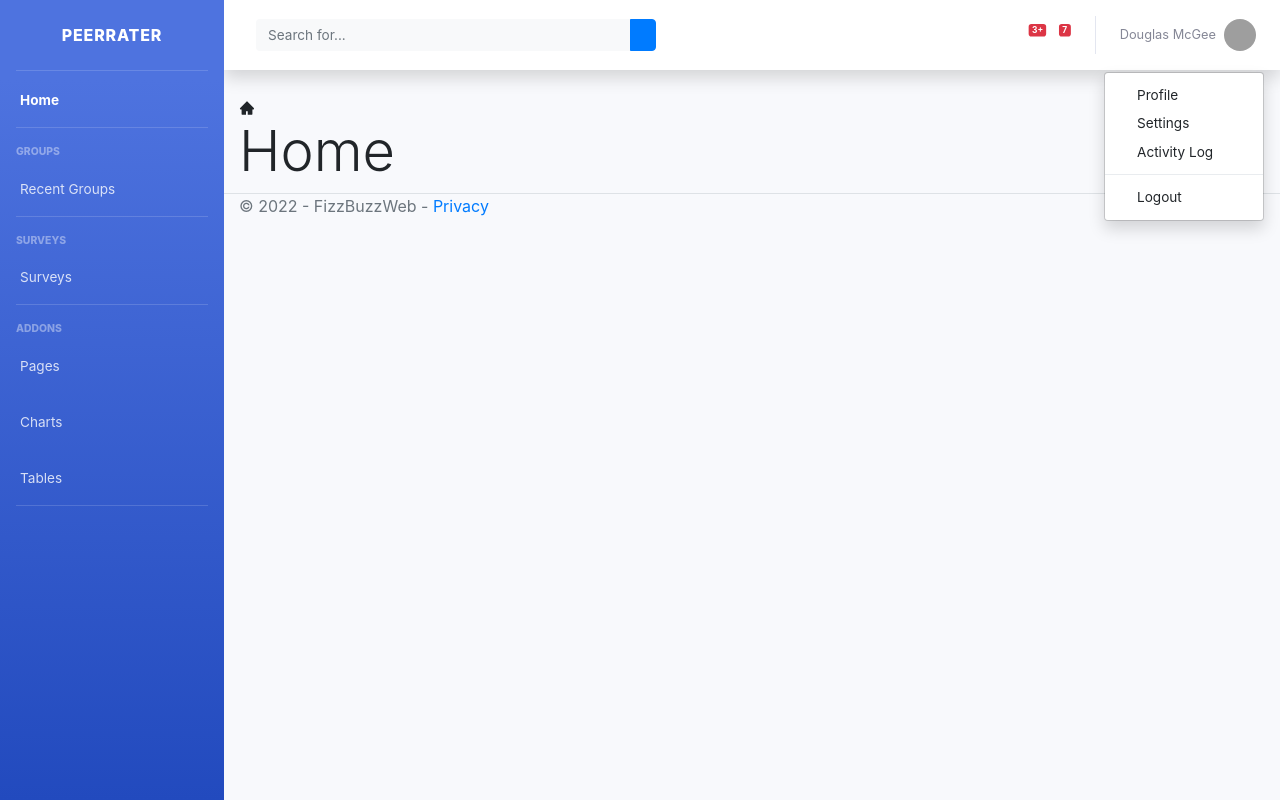
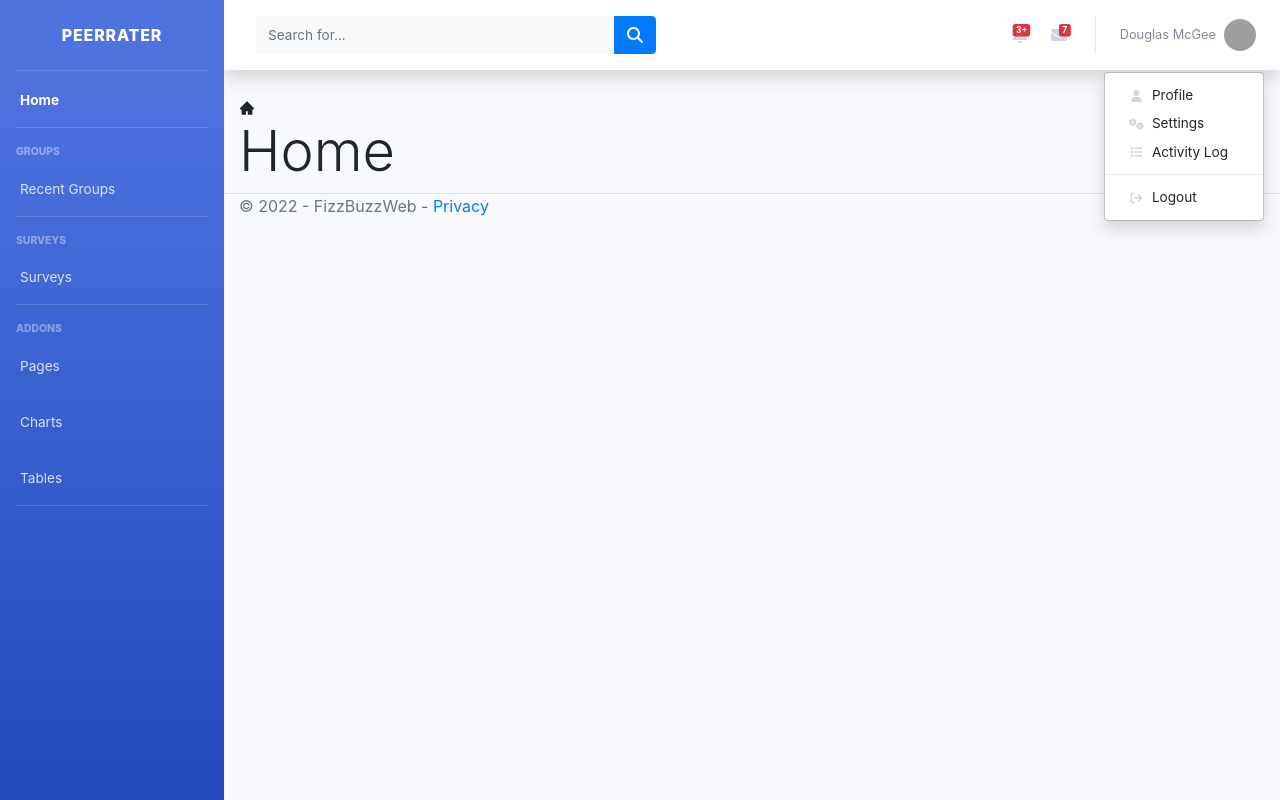
Before and after one commit to mark-p7/Frontend-Team-PeerRater, a React (Create React App) app: page / in a window 1280 px wide. Both pictures are taken after a click on the button "Douglas McGee". Built offline with nearby package versions, Linux system fonts and the light colour scheme; grey boxes are pictures that could not be loaded.

Commit message:
Add fontawesome icons

```diff
--- a/package.json
+++ b/package.json
@@ -3,6 +3,10 @@
   "version": "0.1.0",
   "private": true,
   "dependencies": {
+    "@fortawesome/fontawesome-svg-core": "^1.3.0",
+    "@fortawesome/free-regular-svg-icons": "^6.0.0",
+    "@fortawesome/free-solid-svg-icons": "^6.0.0",
+    "@fortawesome/react-fontawesome": "^0.1.17",
     "@testing-library/jest-dom": "^5.16.2",
     "@testing-library/react": "^12.1.3",
     "@testing-library/user-event": "^13.5.0",
--- a/src/components/NavBar.js
+++ b/src/components/NavBar.js
@@ -1,5 +1,16 @@
 import React from 'react';
 import { Link } from 'react-router-dom';
+import { FontAwesomeIcon } from '@fortawesome/react-fontawesome'
+import {
+    faSearch,
+    faBars,
+    faBell,
+    faFileAlt,
+    faEnvelope,
+    faUser,
+    faCogs,
+    faList, faSignOut
+} from '@fortawesome/free-solid-svg-icons'
 const NavBar = () => (
       <>
           {/* Topbar */}
@@ -9,7 +20,7 @@ const NavBar = () => (
                   id="sidebarToggleTop"
                   className="btn btn-link d-md-none rounded-circle mr-3"
               >
-                  <i className="fa fa-bars" />
+                  <FontAwesomeIcon icon={faBars} />
               </button>
               {/* Topbar Search */}
               <form className="d-none d-sm-inline-block form-inline mr-auto ml-md-3 my-2 my-md-0 mw-100 navbar-search">
@@ -23,7 +34,7 @@ const NavBar = () => (
                       />
                       <div className="input-group-append">
                           <button className="btn btn-primary" type="button">
-                              <i className="fas fa-search fa-sm" />
+                              <FontAwesomeIcon icon={faSearch} />
                           </button>
                       </div>
                   </div>
@@ -41,7 +52,7 @@ const NavBar = () => (
                           aria-haspopup="true"
                           aria-expanded="false"
                       >
-                          <i className="fas fa-search fa-fw" />
+                          <FontAwesomeIcon icon={faSearch} />
                       </a>
                       {/* Dropdown - Messages */}
                       <div
@@ -59,7 +70,7 @@ const NavBar = () => (
                                   />
                                   <div className="input-group-append">
                                       <button className="btn btn-primary" type="button">
-                                          <i className="fas fa-search fa-sm" />
+                                          <FontAwesomeIcon icon={faSearch} />
                                       </button>
                                   </div>
                               </div>
@@ -77,7 +88,7 @@ const NavBar = () => (
                           aria-haspopup="true"
                           aria-expanded="false"
                       >
-                          <i className="fas fa-bell fa-fw" />
+                          <FontAwesomeIcon icon={faBell} />
                           {/* Counter - Alerts */}
                           <span className="badge badge-danger badge-counter">3+</span>
                       </a>
@@ -90,7 +101,7 @@ const NavBar = () => (
                           <a className="dropdown-item d-flex align-items-center" href="#">
                               <div className="mr-3">
                                   <div className="icon-circle bg-primary">
-                                      <i className="fas fa-file-alt text-white" />
+                                      <FontAwesomeIcon icon={faFileAlt} />
                                   </div>
                               </div>
                               <div>
@@ -139,7 +150,7 @@ const NavBar = () => (
                           aria-haspopup="true"
                           aria-expanded="false"
                       >
-                          <i className="fas fa-envelope fa-fw" />
+                          <FontAwesomeIcon icon={faEnvelope} />
                           {/* Counter - Messages */}
                           <span className="badge badge-danger badge-counter">7</span>
                       </a>
@@ -248,15 +259,15 @@ const NavBar = () => (
                           aria-labelledby="userDropdown"
                       >
                           <a className="dropdown-item" href="../profilepage">
-                              <i className="fas fa-user fa-sm fa-fw mr-2 text-gray-400" />
+                              <FontAwesomeIcon className="fas fa-list fa-sm fa-fw mr-2 text-gray-400"  icon={faUser} />
                               Profile
                           </a>
                           <a className="dropdown-item" href="#">
-                              <i className="fas fa-cogs fa-sm fa-fw mr-2 text-gray-400" />
+                              <FontAwesomeIcon className="fas fa-list fa-sm fa-fw mr-2 text-gray-400"  icon={faCogs} />
                               Settings
                           </a>
                           <a className="dropdown-item" href="#">
-                              <i className="fas fa-list fa-sm fa-fw mr-2 text-gray-400" />
+                              <FontAwesomeIcon className="fas fa-list fa-sm fa-fw mr-2 text-gray-400" icon={faList} />
                               Activity Log
                           </a>
                           <div className="dropdown-divider" />
@@ -266,7 +277,7 @@ const NavBar = () => (
                               data-toggle="modal"
                               data-target="#logoutModal"
                           >
-                              <i className="fas fa-sign-out-alt fa-sm fa-fw mr-2 text-gray-400" />
+                              <FontAwesomeIcon className="fas fa-list fa-sm fa-fw mr-2 text-gray-400" icon={faSignOut} />
                               Logout
                           </a>
                       </div>
```
Also changed, not shown: 1 other file (tests, documents, lock files or other folders).
